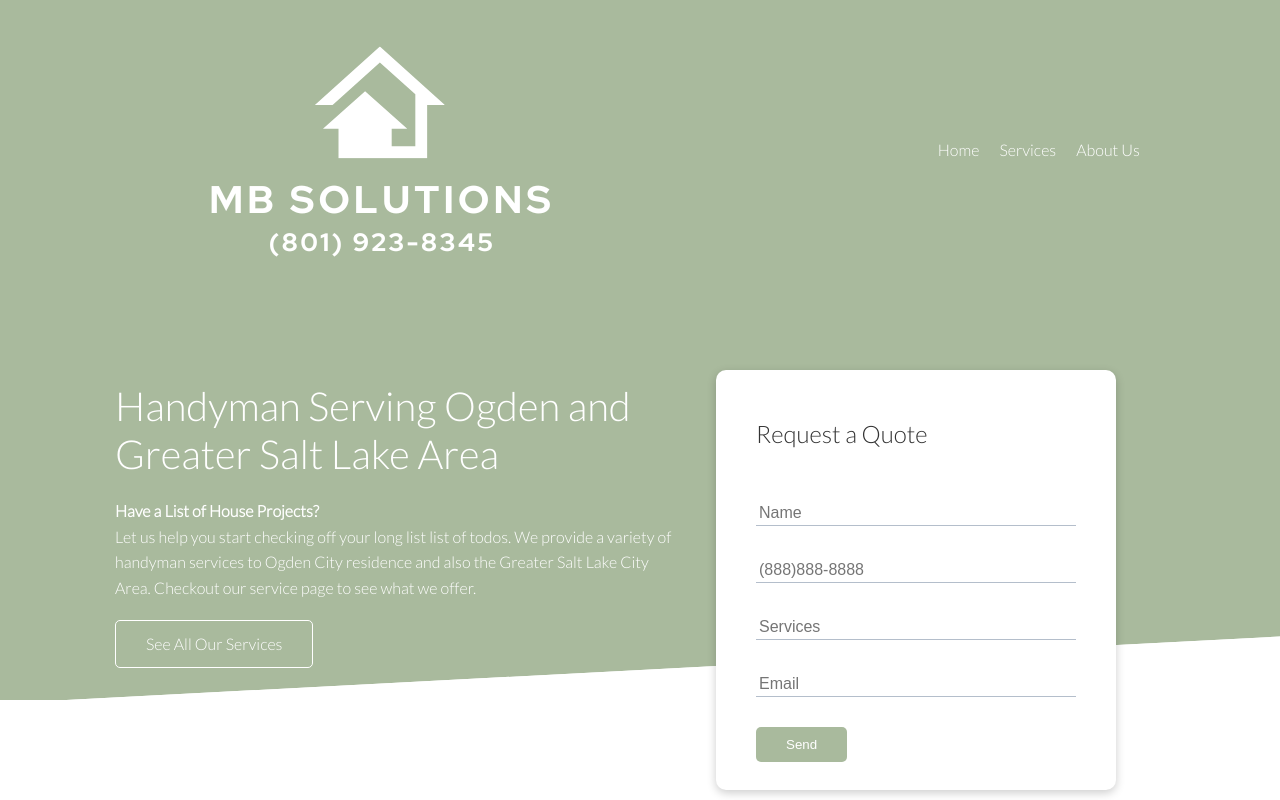
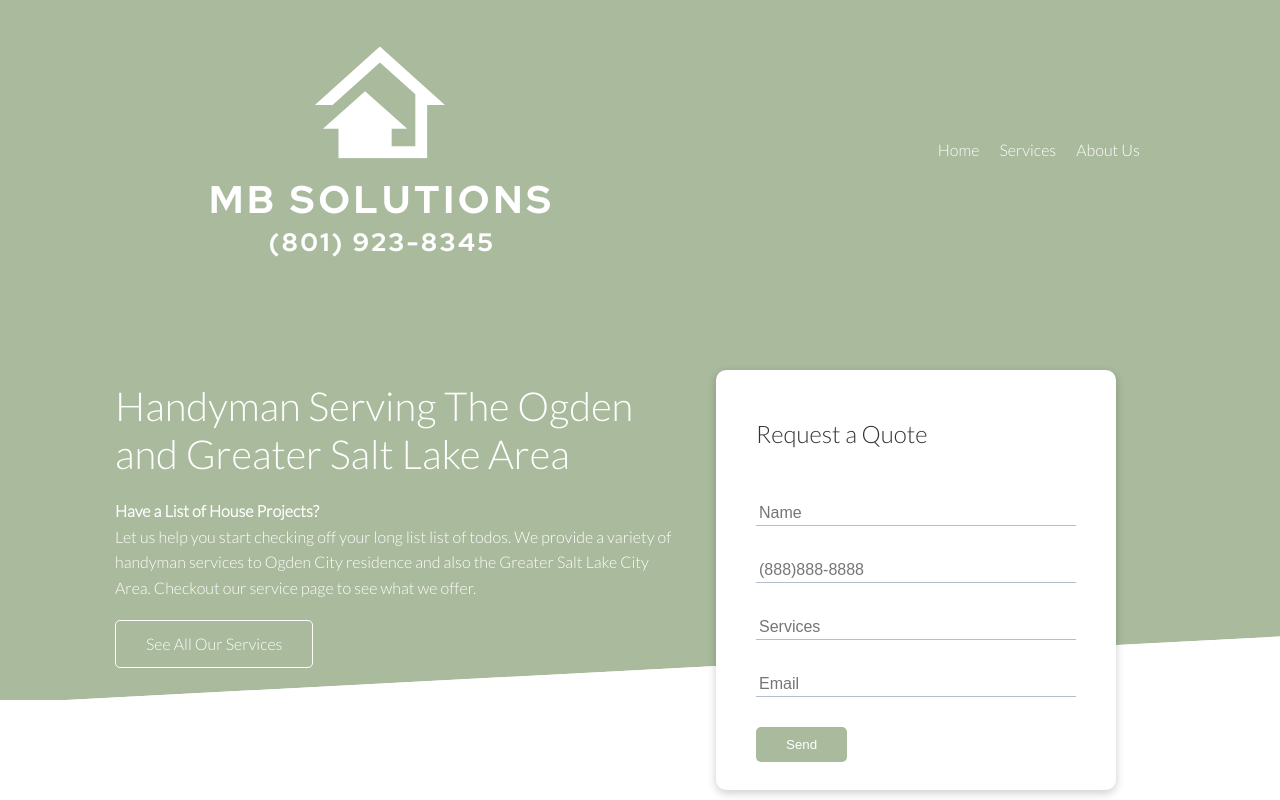
Before and after one commit to lmyers427/simpleWebsite, a plain HTML site: page index.html in a window 1280 px wide. Shown: the top 800 px of the page. Drawn offline with Linux system fonts and the light colour scheme.

Commit message:
Added missing The

```diff
--- a/index.html
+++ b/index.html
@@ -54,7 +54,7 @@
 <section class="showcase">
     <div class="container grid">
         <div class="showcase-text">
-            <h1>Handyman Serving Ogden and Greater Salt Lake Area</h1>
+            <h1>Handyman Serving The Ogden and Greater Salt Lake Area</h1>
             <p>
                 <strong>Have a List of House Projects?</strong><br>
                 Let us help you start checking off your long list
```
